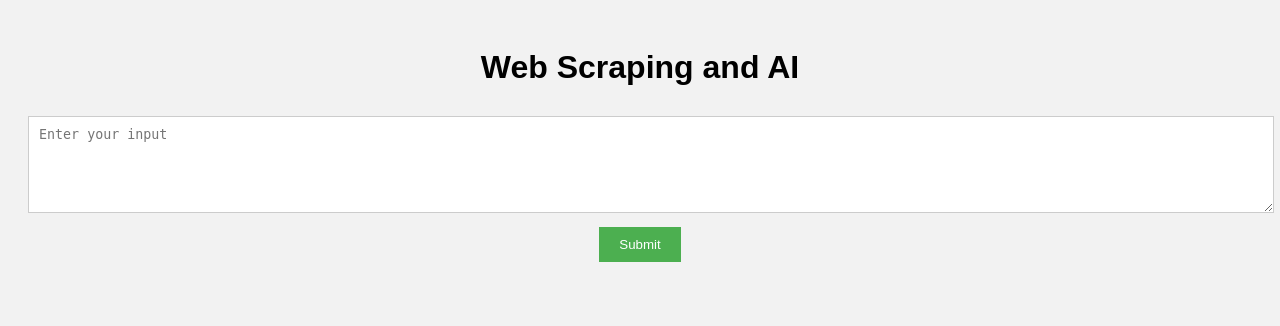
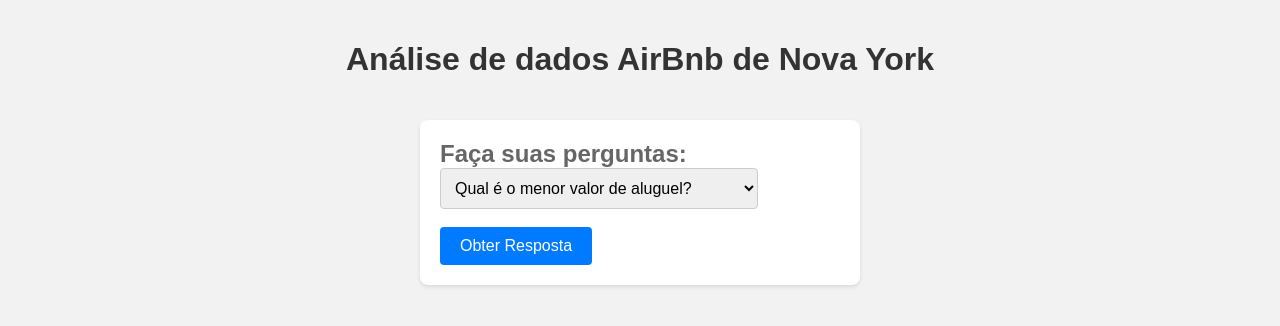
Before and after one commit to araujovitoriasous/airbnb_ny, a Flask app: page / in a window 1280 px wide. Shown: the top 326 px of the page. Run offline with Flask 3, Linux system fonts and the light colour scheme.

Commit message:
refac job

```diff
--- a/app.py
+++ b/app.py
@@ -1,68 +1,74 @@
 from flask import Flask, render_template, request
-from bs4 import BeautifulSoup
 import openai
+import pandas as pd
 
 app = Flask(__name__)
 
-# Configuração da chave de API da OpenAI
+# Configuration of OpenAI API key
 openai.api_key = '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'
 
-# Rota principal
-@app.route('/', methods=['GET', 'POST'])
+# Global variable to store the CSV data
+csv_data = None
+
+# Main route
+@app.route('/')
 def index():
+    return render_template('index.html')
+
+@app.route('/pergunta', methods=['POST', 'GET'])
+def pergunta():
+    global csv_data
+
     if request.method == 'POST':
-        user_input = request.form.get('user_input', '')
+        if csv_data is None:
+            csv_data = scrape_data_from_xlsx()
+            if csv_data is None:
+                return render_template('index.html', how_questions=True, error='Failed to extract data!')
 
-        if user_input.startswith('http'):
-            data = scrape_data_from_file()
-            if data is None:
-                return render_template('index.html', how_questions=True, error='Failed to scrape data from the URL!')
-            return render_template('scraped_data.html', data=data)
+        question = request.form.get('question')
 
-        response = openai.Completion.create(
-            engine="davinci",
-            prompt=user_input,
-            max_tokens=100,
-            n=1,
-            stop=None,
-            temperature=0.7
-        )
-        answer = response.choices[0].text.strip()
-
-        return render_template('index.html', answer=answer, show_questions=True)
+        if question:
+            resposta = responder_pergunta(question, csv_data)
+            return render_template('index.html', answer=resposta, show_questions=True)
 
     return render_template('index.html')
 
+# Perform web scraping from the website
+def scrape_data_from_xlsx():
+    xlsx_filename = 'AB_NYC_2019.xlsx'
+    df = pd.read_excel(xlsx_filename)
+    return df
 
+# Function to answer questions using OpenAI ChatGPT
+def responder_pergunta(pergunta, data):
+    perguntas = [
+        "Qual é o menor valor de aluguel?",
+        "Qual é o maior valor de aluguel?",
+        "Qual é o bairro mais citado?",
+        "Qual é o bairro mais caro?",
+        "Qual é o bairro menos citado?",
+        "Qual é o bairro menos caro?",
+        "Qual é a média de valores?",
+        "Qual é a acomodação mais frequente?"
+    ]
 
-# Realiza o web scraping a partir de um arquivo
-def scrape_data_from_file():
-    try:
-        with open('dados.txt', 'r') as file:
-            arquivo = file.read()
-        soup = BeautifulSoup(arquivo, 'html.parser')
-        return scrape_data(soup)
-    except Exception as e:
-        print(e)
-        return None
+    # Check if the question is in the list of questions
+    if pergunta not in perguntas:
+        return "Desculpe, não posso responder a essa pergunta."
 
-# Realiza o web scraping propriamente dito
-def scrape_data(soup):
-    try:
-        resultados_combinados = soup.find_all("tr", attrs={"class": ["odd", "even"]})
-        data = {}
-        for re in resultados_combinados:
-            td_tags = re.find_all("td")
-            for i, td in enumerate(td_tags):
-                if i not in data:
-                    data[i] = []
-                data[i].append(td.text)
-        return data
-    except Exception as e:
-        print(e)
-        return None
+    # Prepare the prompt for the specific question
+    prompt = f"Pergunta: {pergunta}\nDados: {data}\nResposta:"
 
+    # Generate the response using OpenAI ChatGPT
+    resposta = openai.Completion.create(
+        model="text-davinci-003",
+        prompt=prompt,
+        n=1,
+        stop=None,
+        temperature=0.7
+    )
 
+    return resposta.choices[0].text
 
 if __name__ == '__main__':
     app.run(debug=True)
--- a/templates/index.html
+++ b/templates/index.html
@@ -1,50 +1,113 @@
 <!DOCTYPE html>
 <html>
 <head>
-    <title>Web Scraping: Coloque seu site!</title>
+    <title>Análise de dados AirBnb de Nova York</title>
     <style>
         body {
             font-family: Arial, sans-serif;
             background-color: #f2f2f2;
+            margin: 0;
+        }
+
+        h1 {
+            color: #333;
+            text-align: center;
             padding: 20px;
         }
 
-        h1 {
-            text-align: center;
-            margin-bottom: 30px;
+        h2 {
+            color: #666;
+            margin: 0;
         }
 
-        form {
-            text-align: center;
+        select {
+            padding: 10px;
+            font-size: 16px;
+            border-radius: 4px;
+            border: 1px solid #ccc;
         }
 
-        textarea {
-            width: 100%;
-            padding: 10px;
-            margin-bottom: 10px;
-            border: 1px solid #ccc;
-            resize: vertical;
+        button {
+            padding: 10px 20px;
+            font-size: 16px;
+            background-color: #007bff;
+            color: #fff;
+            border: none;
+            border-radius: 4px;
+            cursor: pointer;
+            transition: background-color 0.3s ease;
         }
 
-        input[type="submit"] {
-            padding: 10px 20px;
-            background-color: #4CAF50;
-            color: white;
-            border: none;
-            cursor: pointer;
+        button:hover {
+            background-color: #0056b3;
         }
 
-        input[type="submit"]:hover {
-            background-color: #45a049;
+        .question-container {
+            max-width: 400px;
+            margin: 20px auto;
+            padding: 20px;
+            background-color: #fff;
+            border-radius: 8px;
+            box-shadow: 0 2px 4px rgba(0, 0, 0, 0.1);
+        }
+
+        .answer-container {
+            max-width: 400px;
+            margin: 20px auto;
+            padding: 20px;
+            background-color: #fff;
+            border-radius: 8px;
+            box-shadow: 0 2px 4px rgba(0, 0, 0, 0.1);
+            animation: fade-in 0.5s ease;
+        }
+
+        @keyframes fade-in {
+            0% {
+                opacity: 0;
+                transform: translateY(-20px);
+            }
+            100% {
+                opacity: 1;
+                transform: translateY(0);
+            }
+        }
+
+        p.error {
+            color: #ff0000;
+            margin: 0;
         }
     </style>
 </head>
 <body>
-    <h1>Web Scraping and AI</h1>
-    <form action="/" method="POST">
-        <textarea name="user_input" rows="5" cols="50" placeholder="Enter your input"></textarea>
-        <br>
-        <input type="submit" value="Submit">
-    </form>
+    <h1>Análise de dados AirBnb de Nova York</h1>
+    <div class="question-container">
+        <h2>Faça suas perguntas:</h2>
+        <form action="/pergunta" method="POST">
+            <select name="question">
+                <option value="Qual é o menor valor de aluguel?">Qual é o menor valor de aluguel?</option>
+                <option value="Qual é o maior valor de aluguel?">Qual é o maior valor de aluguel?</option>
+                <option value="Qual é o bairro mais citado?">Qual é o bairro mais citado?</option>
+                <option value="Qual é o bairro mais caro?">Qual é o bairro mais caro?</option>
+                <option value="Qual é o bairro menos citado?">Qual é o bairro menos citado?</option>
+                <option value="Qual é o bairro menos caro?">Qual é o bairro menos caro?</option>
+                <option value="Qual é a média de valores?">Qual é a média de valores?</option>
+                <option value="Qual é a acomodação mais frequente?">Qual é a acomodação mais frequente?</option>
+            </select>
+            <br>
+            <br>
+            <button type="submit">Obter Resposta</button>
+        </form>
+    </div>
+
+    {% if show_questions %}
+    <div class="answer-container">
+        <h2>Resposta:</h2>
+        <pre>{{ answer }}</pre>
+    </div>
+    {% endif %}
+
+    {% if how_questions %}
+    <p class="error">{{ error }}</p>
+    {% endif %}
 </body>
 </html>
```
Also changed, not shown: dados.txt (deleted, +0 -1 lines), templates/scraped_data.html (deleted, +0 -58 lines), 1 other file.
